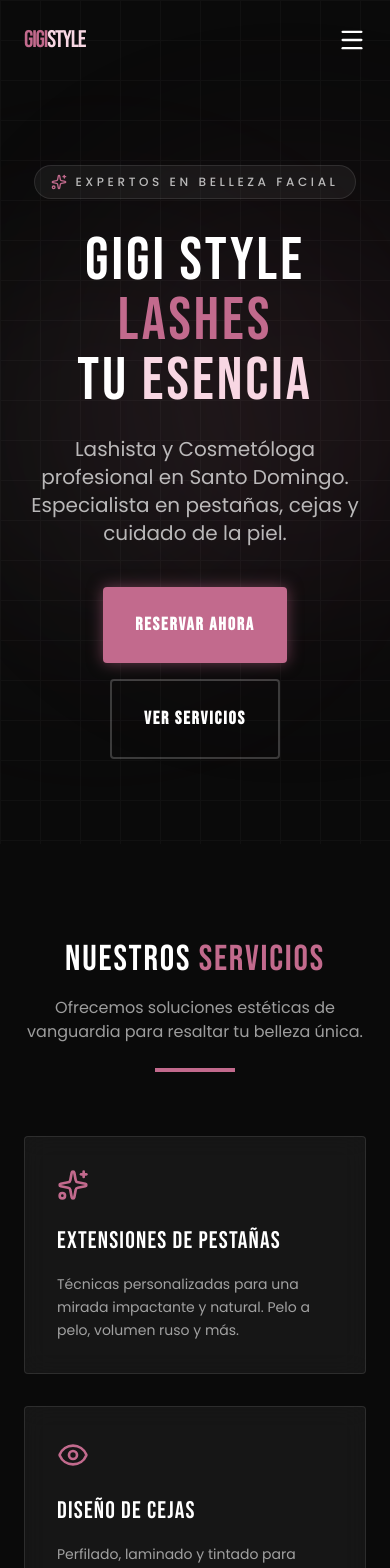
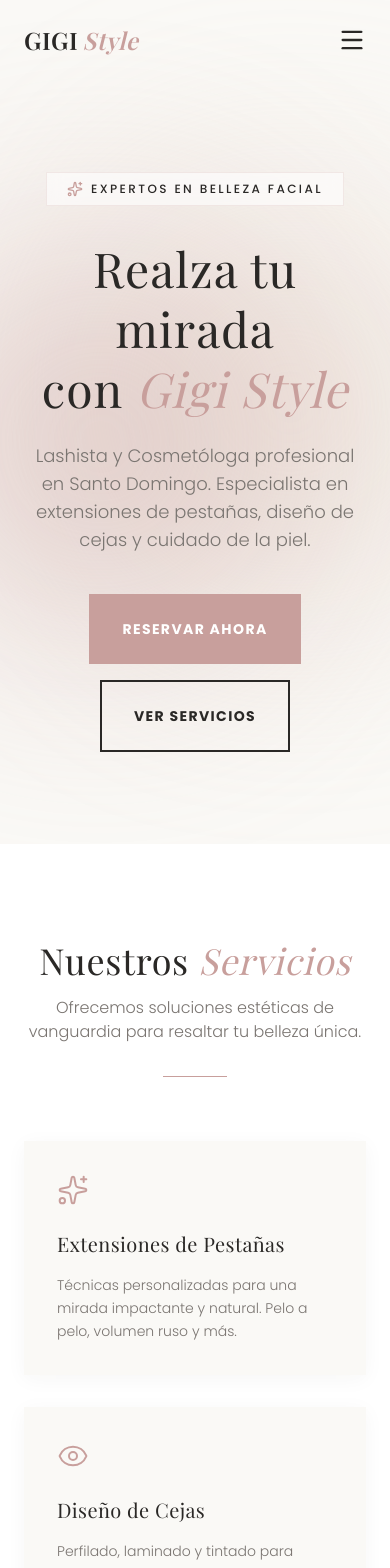
Before and after one commit to Caballonx/GIGI-COSME, a Next.js app: page / in a window 390 px wide. Shown: the top 1568 px of the page. Built offline with nearby package versions, Linux system fonts and the light colour scheme.

Commit message:
UI Redesign: Modern, minimalist light theme for cosmetology

```diff
--- a/src/app/globals.css
+++ b/src/app/globals.css
@@ -2,18 +2,25 @@
 
 @theme {
   --color-brand-pink: #c26a8d;
-  --color-brand-light: #f8d7e3;
-  --color-dark-bg: #0a0a0a;
-  --color-glass: rgba(255, 255, 255, 0.05);
-  --font-bebas: "Bebas Neue", sans-serif;
+  --color-brand-light: #E6D5C9;
+  --color-brand-dusty: #C89F9C;
+  --color-brand-charcoal: #2A2826;
+  --color-brand-muted: #7A7571;
+
+  --color-background: #FAF9F6;
+  --color-foreground: #2A2826;
+
+  --color-glass: rgba(255, 255, 255, 0.7);
+
+  --font-playfair: "Playfair Display", serif;
   --font-poppins: "Poppins", sans-serif;
 }
 
 :root {
-  --background: #0a0a0a;
-  --foreground: #ffffff;
-  --primary: #c26a8d;
-  --secondary: #f8d7e3;
+  --background: #FAF9F6;
+  --foreground: #2A2826;
+  --primary: #C89F9C;
+  --secondary: #E6D5C9;
 }
 
 body {
@@ -26,29 +33,29 @@ body {
 
 @layer base {
   h1, h2, h3, h4, h5, h6 {
-    font-family: var(--font-bebas);
-    letter-spacing: 0.05em;
+    font-family: var(--font-playfair);
+    letter-spacing: 0.02em;
   }
 }
 
 @layer utilities {
   .glass {
-    background: rgba(255, 255, 255, 0.05);
+    background: rgba(250, 249, 246, 0.85);
     backdrop-filter: blur(12px);
     -webkit-backdrop-filter: blur(12px);
-    border: 1px solid rgba(255, 255, 255, 0.1);
+    border: 1px solid rgba(255, 255, 255, 0.6);
   }
 
-  .neon-glow {
-    box-shadow: 0 0 15px rgba(194, 106, 141, 0.5);
+  .elegant-shadow {
+    box-shadow: 0 4px 20px rgba(42, 40, 38, 0.04);
   }
 
-  .magenta-glow {
-    box-shadow: 0 0 15px rgba(248, 215, 227, 0.3);
+  .soft-shadow {
+    box-shadow: 0 10px 30px rgba(200, 159, 156, 0.1);
   }
 
   .text-gradient {
-    background: linear-gradient(to right, #c26a8d, #f8d7e3);
+    background: linear-gradient(to right, #C89F9C, #B0827F);
     -webkit-background-clip: text;
     -webkit-text-fill-color: transparent;
   }
--- a/src/app/layout.tsx
+++ b/src/app/layout.tsx
@@ -1,5 +1,5 @@
 import type { Metadata, Viewport } from "next";
-import { Poppins, Bebas_Neue } from "next/font/google";
+import { Poppins, Playfair_Display } from "next/font/google";
 import "./globals.css";
 import { PWARegistration } from "@/components/features/landing/PWARegistration";
 
@@ -9,14 +9,14 @@ const poppins = Poppins({
   weight: ["300", "400", "500", "600", "700"],
 });
 
-const bebasNeue = Bebas_Neue({
-  variable: "--font-bebas",
+const playfair = Playfair_Display({
+  variable: "--font-playfair",
   subsets: ["latin"],
-  weight: ["400"],
+  weight: ["400", "500", "600", "700"],
 });
 
 export const viewport: Viewport = {
-  themeColor: "#0a0a0a",
+  themeColor: "#FAF9F6",
   width: "device-width",
   initialScale: 1,
   maximumScale: 1,
@@ -31,14 +31,14 @@ export const metadata: Metadata = {
     type: "website",
     locale: "en_US",
     url: "https://premium-landing.vercel.app",
-    title: "Premium Experience | Modern Landing Page",
-    description: "High-performance modern landing page",
-    siteName: "Premium Landing",
+    title: "Gigi Style Lashes",
+    description: "Realza tu mirada con las mejores extensiones de pestañas y tratamientos.",
+    siteName: "Gigi Style Lashes",
   },
   twitter: {
     card: "summary_large_image",
-    title: "Premium Experience",
-    description: "High-performance modern landing page",
+    title: "Gigi Style Lashes",
+    description: "Realza tu mirada con las mejores extensiones de pestañas.",
   },
 };
 
@@ -48,8 +48,8 @@ export default function RootLayout({
   children: React.ReactNode;
 }>) {
   return (
-    <html lang="en" className={`${poppins.variable} ${bebasNeue.variable} scroll-smooth`}>
-      <body className="bg-dark-bg text-white selection:bg-neon-yellow selection:text-black">
+    <html lang="en" className={`${poppins.variable} ${playfair.variable} scroll-smooth`}>
+      <body className="bg-background text-foreground selection:bg-brand-light selection:text-brand-charcoal">
         <PWARegistration />
         {children}
       </body>
--- a/src/components/features/landing/Features.tsx
+++ b/src/components/features/landing/Features.tsx
@@ -8,39 +8,41 @@ const features = [
   {
     title: "Extensiones de Pestañas",
     desc: "Técnicas personalizadas para una mirada impactante y natural. Pelo a pelo, volumen ruso y más.",
-    icon: <Sparkles size={32} />,
-    color: "brand-pink"
+    icon: <Sparkles size={32} strokeWidth={1.5} />,
+    color: "brand-dusty"
   },
   {
     title: "Diseño de Cejas",
     desc: "Perfilado, laminado y tintado para enmarcar tu rostro con la forma perfecta.",
-    icon: <Eye size={32} />,
-    color: "brand-pink"
+    icon: <Eye size={32} strokeWidth={1.5} />,
+    color: "brand-dusty"
   },
   {
     title: "Depilación con Cera",
     desc: "Piel suave y libre de vello con productos de alta calidad para tu comodidad.",
-    icon: <Smile size={32} />,
-    color: "brand-pink"
+    icon: <Smile size={32} strokeWidth={1.5} />,
+    color: "brand-dusty"
   },
   {
     title: "Cuidado Facial",
     desc: "Tratamientos de cosmetología profesional para una piel radiante y saludable.",
-    icon: <User size={32} />,
-    color: "brand-pink"
+    icon: <User size={32} strokeWidth={1.5} />,
+    color: "brand-dusty"
   }
 ]
 
 export const Features = () => {
   return (
-    <section id="servicios" className="py-24 relative overflow-hidden bg-dark-bg">
+    <section id="servicios" className="py-24 relative overflow-hidden bg-white">
       <div className="container mx-auto px-6">
         <div className="mb-16">
-          <h2 className="text-4xl md:text-6xl font-bebas mb-4 text-center">NUESTROS <span className="text-brand-pink">SERVICIOS</span></h2>
-          <p className="text-white/60 font-poppins text-center max-w-xl mx-auto">
+          <h2 className="text-4xl md:text-5xl font-playfair mb-4 text-center text-brand-charcoal">
+            Nuestros <span className="italic text-brand-dusty">Servicios</span>
+          </h2>
+          <p className="text-brand-muted font-poppins text-center max-w-xl mx-auto font-light">
             Ofrecemos soluciones estéticas de vanguardia para resaltar tu belleza única.
           </p>
-          <div className="w-20 h-1 bg-brand-pink mx-auto mt-6" />
+          <div className="w-16 h-[1px] bg-brand-dusty mx-auto mt-8" />
         </div>
 
         <div className="grid grid-cols-1 md:grid-cols-2 lg:grid-cols-4 gap-8">
@@ -52,18 +54,15 @@ export const Features = () => {
               viewport={{ once: true }}
               transition={{ delay: i * 0.1 }}
               whileHover={{ y: -10 }}
-              className="glass p-8 rounded-sm group relative overflow-hidden"
+              className="bg-background p-8 rounded-none elegant-shadow group relative overflow-hidden border border-transparent hover:border-brand-dusty/20 transition-all duration-300"
             >
-              {/* Highlight Effect */}
-              <div className={`absolute top-0 left-0 w-full h-1 bg-${f.color} transform scale-x-0 group-hover:scale-x-100 transition-transform duration-500`} />
-
-              <div className={`mb-6 text-${f.color} transition-transform duration-500 group-hover:scale-110`}>
+              <div className="mb-6 text-brand-dusty transition-transform duration-500 group-hover:scale-110">
                 {f.icon}
               </div>
-              <h3 className="text-2xl font-bebas mb-4 group-hover:text-neon-yellow transition-colors">
+              <h3 className="text-xl font-playfair mb-4 text-brand-charcoal">
                 {f.title}
               </h3>
-              <p className="text-white/60 text-sm leading-relaxed font-poppins">
+              <p className="text-brand-muted text-sm leading-relaxed font-poppins font-light">
                 {f.desc}
               </p>
             </motion.div>
--- a/src/components/features/landing/Footer.tsx
+++ b/src/components/features/landing/Footer.tsx
@@ -3,53 +3,53 @@ import { Send, MessageCircle, Camera, MapPin } from 'lucide-react';
 
 export const Footer = () => {
   return (
-    <footer className="py-20 border-t border-white/5 bg-dark-bg">
+    <footer className="py-20 border-t border-brand-dusty/10 bg-white">
       <div className="container mx-auto px-6">
         <div className="grid grid-cols-1 md:grid-cols-4 gap-12 mb-16">
           <div className="col-span-1 md:col-span-2">
-            <div className="text-3xl font-bebas mb-6">
-              <span className="text-brand-pink">GIGI</span>
-              <span className="text-brand-light">STYLE</span>
+            <div className="text-3xl font-playfair font-semibold mb-6">
+              <span className="text-brand-charcoal">GIGI</span>
+              <span className="text-brand-dusty italic ml-1">Style</span>
             </div>
-            <p className="text-white/40 font-poppins max-w-sm mb-8">
+            <p className="text-brand-muted font-poppins font-light max-w-sm mb-8">
               Expertos en realzar tu mirada y cuidar tu piel. Ubicados en el corazón de Santo Domingo, República Dominicana.
             </p>
             <div className="flex space-x-4">
-              <a href="https://www.instagram.com/gigi_style_lashes" target="_blank" className="w-10 h-10 rounded-full bg-white/5 border border-white/10 flex items-center justify-center hover:bg-brand-pink/20 transition-colors group">
-                <Camera size={18} className="text-white/60 group-hover:text-brand-pink transition-colors" />
+              <a href="https://www.instagram.com/gigi_style_lashes" target="_blank" className="w-10 h-10 rounded-full bg-background border border-brand-dusty/20 flex items-center justify-center hover:bg-brand-dusty/10 transition-colors group">
+                <Camera size={18} className="text-brand-muted group-hover:text-brand-dusty transition-colors" />
               </a>
-              <a href="https://wa.me/18297748007" target="_blank" className="w-10 h-10 rounded-full bg-white/5 border border-white/10 flex items-center justify-center hover:bg-brand-pink/20 transition-colors group">
-                <MessageCircle size={18} className="text-white/60 group-hover:text-brand-pink transition-colors" />
+              <a href="https://wa.me/18297748007" target="_blank" className="w-10 h-10 rounded-full bg-background border border-brand-dusty/20 flex items-center justify-center hover:bg-brand-dusty/10 transition-colors group">
+                <MessageCircle size={18} className="text-brand-muted group-hover:text-brand-dusty transition-colors" />
               </a>
             </div>
           </div>
 
           <div>
-            <h4 className="text-white font-bebas text-xl mb-6 uppercase tracking-widest">Navegación</h4>
-            <ul className="space-y-4 text-sm text-white/40 font-poppins">
-              <li><a href="#inicio" className="hover:text-brand-pink transition-colors">Inicio</a></li>
-              <li><a href="#servicios" className="hover:text-brand-pink transition-colors">Servicios</a></li>
-              <li><a href="#precios" className="hover:text-brand-pink transition-colors">Menú</a></li>
-              <li><a href="#contacto" className="hover:text-brand-pink transition-colors">Contacto</a></li>
+            <h4 className="text-brand-charcoal font-playfair font-semibold text-xl mb-6 tracking-wide">Navegación</h4>
+            <ul className="space-y-4 text-sm text-brand-muted font-poppins font-light">
+              <li><a href="#inicio" className="hover:text-brand-dusty transition-colors">Inicio</a></li>
+              <li><a href="#servicios" className="hover:text-brand-dusty transition-colors">Servicios</a></li>
+              <li><a href="#precios" className="hover:text-brand-dusty transition-colors">Menú</a></li>
+              <li><a href="#contacto" className="hover:text-brand-dusty transition-colors">Contacto</a></li>
             </ul>
           </div>
 
           <div>
-            <h4 className="text-white font-bebas text-xl mb-6 uppercase tracking-widest">Contacto</h4>
-            <ul className="space-y-4 text-sm text-white/40 font-poppins">
-              <li className="flex items-center"><MapPin size={14} className="mr-2" /> Santo Domingo, RD</li>
-              <li className="flex items-center"><MessageCircle size={14} className="mr-2" /> +1 (829) 774-8007</li>
-              <li className="flex items-center"><Send size={14} className="mr-2" /> gigi.style.lashes@gmail.com</li>
+            <h4 className="text-brand-charcoal font-playfair font-semibold text-xl mb-6 tracking-wide">Contacto</h4>
+            <ul className="space-y-4 text-sm text-brand-muted font-poppins font-light">
+              <li className="flex items-center"><MapPin size={14} className="mr-2 text-brand-dusty" /> Santo Domingo, RD</li>
+              <li className="flex items-center"><MessageCircle size={14} className="mr-2 text-brand-dusty" /> +1 (829) 774-8007</li>
+              <li className="flex items-center"><Send size={14} className="mr-2 text-brand-dusty" /> gigi.style.lashes@gmail.com</li>
             </ul>
           </div>
         </div>
 
-        <div className="pt-8 border-t border-white/5 flex flex-col md:row items-center justify-between gap-4">
-          <p className="text-white/20 text-xs font-poppins">
-            © {new Date().getFullYear()} GIGI STYLE LASHES. TODOS LOS DERECHOS RESERVADOS.
+        <div className="pt-8 border-t border-brand-dusty/10 flex flex-col md:flex-row items-center justify-between gap-4">
+          <p className="text-brand-muted/70 text-xs font-poppins tracking-widest uppercase">
+            © {new Date().getFullYear()} Gigi Style Lashes. Todos los derechos reservados.
           </p>
-          <p className="text-white/20 text-xs font-poppins">
-            DISEÑADO CON PASIÓN EN RD.
+          <p className="text-brand-muted/70 text-xs font-poppins tracking-widest uppercase">
+            Diseñado con pasión en RD.
           </p>
         </div>
       </div>
--- a/src/components/features/landing/Hero.tsx
+++ b/src/components/features/landing/Hero.tsx
@@ -7,11 +7,11 @@ import { Sparkles } from 'lucide-react'
 
 export const Hero = () => {
   return (
-    <section className="relative min-h-screen flex items-center justify-center pt-20 overflow-hidden">
+    <section className="relative min-h-screen flex items-center justify-center pt-20 overflow-hidden bg-background">
       {/* Background Animated Elements */}
       <div className="absolute inset-0 pointer-events-none">
-        <div className="absolute top-1/4 left-1/4 w-96 h-96 bg-brand-pink/20 rounded-full blur-[120px] animate-pulse" />
-        <div className="absolute bottom-1/4 right-1/4 w-96 h-96 bg-brand-light/10 rounded-full blur-[120px] animate-pulse delay-1000" />
+        <div className="absolute top-1/4 left-1/4 w-96 h-96 bg-brand-light rounded-full blur-[120px] animate-pulse opacity-50" />
+        <div className="absolute bottom-1/4 right-1/4 w-96 h-96 bg-brand-dusty rounded-full blur-[120px] animate-pulse delay-1000 opacity-30" />
       </div>
 
       <div className="container mx-auto px-6 relative z-10 text-center">
@@ -19,10 +19,10 @@ export const Hero = () => {
           initial={{ opacity: 0, y: 20 }}
           animate={{ opacity: 1, y: 0 }}
           transition={{ duration: 0.8 }}
-          className="inline-flex items-center space-x-2 bg-white/5 border border-white/10 px-4 py-2 rounded-full mb-8"
+          className="inline-flex items-center space-x-2 bg-white/60 backdrop-blur-sm border border-brand-dusty/20 px-5 py-2 mb-8 rounded-none"
         >
-          <Sparkles className="text-brand-pink" size={16} />
-          <span className="text-xs uppercase tracking-[0.3em] font-medium text-white/70">Expertos en Belleza Facial</span>
+          <Sparkles className="text-brand-dusty" size={16} />
+          <span className="text-xs uppercase tracking-[0.2em] font-medium text-brand-charcoal">Expertos en Belleza Facial</span>
         </motion.div>
 
         <motion.div
@@ -31,43 +31,36 @@ export const Hero = () => {
           transition={{ duration: 0.8, delay: 0.2 }}
           className="max-w-4xl mx-auto"
         >
-          <h1 className="text-6xl md:text-8xl font-bebas leading-none mb-6">
-            GIGI STYLE <span className="text-brand-pink">LASHES</span> <br />
-            TU <span className="text-brand-light">ESENCIA</span>
+          <h1 className="text-5xl md:text-7xl font-playfair leading-tight mb-6 text-brand-charcoal">
+            Realza tu mirada <br /> con <span className="italic text-brand-dusty">Gigi Style</span>
           </h1>
 
-          <p className="text-xl md:text-2xl text-white/70 mb-10 font-poppins max-w-2xl mx-auto">
-            Lashista y Cosmetóloga profesional en Santo Domingo. Especialista en pestañas, cejas y cuidado de la piel.
+          <p className="text-lg md:text-xl text-brand-muted mb-10 font-poppins max-w-2xl mx-auto font-light">
+            Lashista y Cosmetóloga profesional en Santo Domingo. Especialista en extensiones de pestañas, diseño de cejas y cuidado de la piel.
           </p>
 
           <div className="flex flex-col sm:flex-row items-center justify-center gap-4">
             <Button
               size="lg"
-              className="text-lg px-8 py-6 font-bebas tracking-widest"
+              className="text-sm px-8 py-6 font-poppins tracking-widest uppercase bg-brand-dusty hover:bg-brand-pink text-white rounded-none border border-brand-dusty"
               onClick={() => window.open('https://wa.me/18297748007', '_blank')}
             >
-              RESERVAR AHORA
+              Reservar Ahora
             </Button>
             <Button
               variant="outline"
               size="lg"
-              className="text-lg px-8 py-6 font-bebas tracking-widest"
+              className="text-sm px-8 py-6 font-poppins tracking-widest uppercase text-brand-charcoal border-brand-charcoal hover:bg-brand-charcoal hover:text-white rounded-none transition-colors"
               onClick={() => {
-                const el = document.getElementById('precios');
+                const el = document.getElementById('servicios');
                 el?.scrollIntoView({ behavior: 'smooth' });
               }}
             >
-              VER SERVICIOS
+              Ver Servicios
             </Button>
           </div>
         </motion.div>
       </div>
-
-      {/* Abstract Grid Overlay */}
-      <div
-        className="absolute inset-0 opacity-[0.03] pointer-events-none"
-        style={{ backgroundImage: 'linear-gradient(#fff 1px, transparent 1px), linear-gradient(90deg, #fff 1px, transparent 1px)', backgroundSize: '40px 40px' }}
-      />
     </section>
   )
 }
--- a/src/components/features/landing/Navbar.tsx
+++ b/src/components/features/landing/Navbar.tsx
@@ -27,17 +27,17 @@ export const Navbar = () => {
   return (
     <nav
       className={`fixed top-0 left-0 w-full z-50 transition-all duration-500 ${
-        isScrolled ? 'py-4 glass' : 'py-6 bg-transparent'
+        isScrolled ? 'py-4 glass elegant-shadow' : 'py-6 bg-transparent'
       }`}
     >
       <div className="container mx-auto px-6 flex items-center justify-between">
         <motion.div
           initial={{ opacity: 0, x: -20 }}
           animate={{ opacity: 1, x: 0 }}
-          className="text-2xl font-bebas tracking-tighter"
+          className="text-2xl font-playfair font-semibold tracking-wide"
         >
-          <span className="text-brand-pink">GIGI</span>
-          <span className="text-brand-light">STYLE</span>
+          <span className="text-brand-charcoal">GIGI</span>
+          <span className="text-brand-dusty italic ml-1">Style</span>
         </motion.div>
 
         {/* Desktop Links */}
@@ -49,19 +49,19 @@ export const Navbar = () => {
               initial={{ opacity: 0, y: -10 }}
               animate={{ opacity: 1, y: 0 }}
               transition={{ delay: i * 0.1 }}
-              className="text-sm uppercase tracking-widest hover:text-brand-pink transition-colors"
+              className="text-sm uppercase tracking-widest text-brand-muted hover:text-brand-dusty transition-colors"
             >
               {link.name}
             </motion.a>
           ))}
-          <Button variant="primary" size="sm" className="ml-4">
-            Get Started
+          <Button variant="primary" size="sm" className="ml-4 bg-brand-dusty hover:bg-brand-pink text-white rounded-none tracking-widest uppercase">
+            Reservar Cita
           </Button>
         </div>
 
         {/* Mobile Toggle */}
         <button
-          className="md:hidden text-white"
+          className="md:hidden text-brand-charcoal"
           onClick={() => setIsMobileMenuOpen(!isMobileMenuOpen)}
         >
           {isMobileMenuOpen ? <X size={28} /> : <Menu size={28} />}
@@ -75,7 +75,7 @@ export const Navbar = () => {
             initial={{ opacity: 0, height: 0 }}
             animate={{ opacity: 1, height: 'auto' }}
             exit={{ opacity: 0, height: 0 }}
-            className="md:hidden bg-black/95 backdrop-blur-xl border-b border-white/10"
+            className="md:hidden bg-background/95 backdrop-blur-xl border-b border-brand-dusty/20"
           >
             <div className="flex flex-col space-y-6 p-8">
               {navLinks.map((link) => (
@@ -83,13 +83,13 @@ export const Navbar = () => {
                   key={link.name}
                   href={link.href}
                   onClick={() => setIsMobileMenuOpen(false)}
-                  className="text-xl font-bebas tracking-widest hover:text-neon-yellow"
+                  className="text-xl font-playfair tracking-wide text-brand-charcoal hover:text-brand-dusty"
                 >
                   {link.name}
                 </a>
               ))}
-              <Button variant="primary" size="lg" className="w-full">
-                Get Started
+              <Button variant="primary" size="lg" className="w-full bg-brand-dusty hover:bg-brand-pink text-white rounded-none">
+                Reservar Cita
               </Button>
             </div>
           </motion.div>
--- a/src/components/features/landing/Pricing.tsx
+++ b/src/components/features/landing/Pricing.tsx
@@ -17,7 +17,7 @@ const plans = [
       "Retoque a las 2 semanas"
     ],
     popular: true,
-    buttonText: "ELEGIR PESTAÑAS"
+    buttonText: "Elegir Pestañas"
   },
   {
     name: "Cejas",
@@ -30,7 +30,7 @@ const plans = [
       "Asesoría de visagismo"
     ],
     popular: false,
-    buttonText: "ELEGIR CEJAS"
+    buttonText: "Elegir Cejas"
   },
   {
     name: "Combos",
@@ -43,17 +43,19 @@ const plans = [
       "Seguimiento post-servicio"
     ],
     popular: false,
-    buttonText: "VER COMBOS"
+    buttonText: "Ver Combos"
   }
 ];
 
 export const Pricing = () => {
   return (
-    <section id="precios" className="py-24 bg-black/50">
+    <section id="precios" className="py-24 bg-white">
       <div className="container mx-auto px-6">
         <div className="text-center mb-20">
-          <h2 className="text-4xl md:text-6xl font-bebas mb-4">MENÚ DE <span className="text-brand-pink">SERVICIOS</span></h2>
-          <div className="w-20 h-1 bg-brand-light mx-auto" />
+          <h2 className="text-4xl md:text-5xl font-playfair mb-4 text-brand-charcoal">
+            Menú de <span className="italic text-brand-dusty">Servicios</span>
+          </h2>
+          <div className="w-16 h-[1px] bg-brand-dusty mx-auto mt-6" />
         </div>
 
         <div className="grid grid-cols-1 md:grid-cols-3 gap-8 max-w-6xl mx-auto">
@@ -64,29 +66,29 @@ export const Pricing = () => {
               whileInView={{ opacity: 1, y: 0 }}
               viewport={{ once: true }}
               transition={{ delay: i * 0.1 }}
-              className={`p-10 rounded-sm flex flex-col backdrop-blur-sm ${
+              className={`p-10 rounded-none flex flex-col ${
                 plan.popular
-                  ? 'bg-brand-pink/10 border-2 border-brand-pink relative scale-105 z-10'
-                  : 'border border-white/10'
+                  ? 'bg-background border border-brand-dusty/40 relative scale-105 z-10 elegant-shadow'
+                  : 'bg-white border border-transparent hover:border-brand-dusty/20 transition-colors'
               }`}
             >
               {plan.popular && (
-                <div className="absolute -top-4 left-1/2 -translate-x-1/2 bg-brand-pink text-white text-[10px] font-bold uppercase tracking-widest px-4 py-1 rounded-full shadow-lg shadow-brand-pink/50">
+                <div className="absolute -top-4 left-1/2 -translate-x-1/2 bg-brand-dusty text-white text-[10px] font-bold uppercase tracking-widest px-4 py-1 rounded-none shadow-sm">
                   RECOMENDADO
                 </div>
               )}
 
-              <h3 className="text-3xl font-bebas mb-2 tracking-wider">{plan.name}</h3>
+              <h3 className="text-2xl font-playfair mb-2 text-brand-charcoal">{plan.name}</h3>
               <div className="flex items-baseline mb-8">
-                <span className="text-3xl font-bebas text-brand-light">
+                <span className="text-2xl font-playfair font-semibold text-brand-dusty">
                   {plan.price}
                 </span>
               </div>
 
               <div className="flex-grow space-y-4 mb-10">
                 {plan.features.map(f => (
-                  <div key={f} className="flex items-center space-x-3 text-sm text-white/70 font-poppins">
-                    <Check size={16} className="text-brand-pink" />
+                  <div key={f} className="flex items-center space-x-3 text-sm text-brand-muted font-poppins font-light">
+                    <Check size={16} className="text-brand-dusty" />
                     <span>{f}</span>
                   </div>
                 ))}
@@ -94,7 +96,11 @@ export const Pricing = () => {
 
               <Button
                 variant={plan.popular ? 'primary' : 'outline'}
-                className="w-full font-bebas tracking-widest py-6"
+                className={`w-full font-poppins uppercase tracking-widest py-6 rounded-none ${
+                  plan.popular
+                    ? 'bg-brand-dusty hover:bg-brand-pink text-white border-transparent'
+                    : 'text-brand-charcoal border-brand-charcoal hover:bg-brand-charcoal hover:text-white'
+                }`}
                 onClick={() => window.open('https://wa.me/18297748007', '_blank')}
               >
                 {plan.buttonText}
```
Also changed, not shown: src/components/features/landing/CTA.tsx (+13 -14 lines), src/components/features/landing/Testimonials.tsx (+11 -11 lines).
